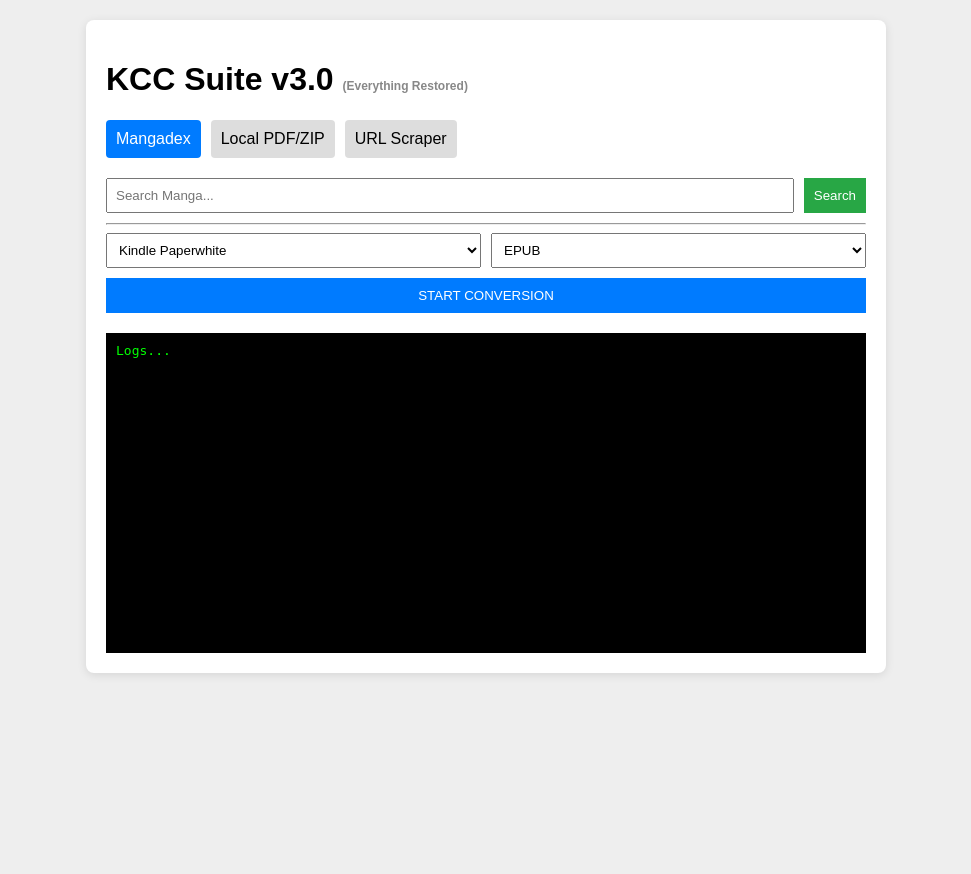
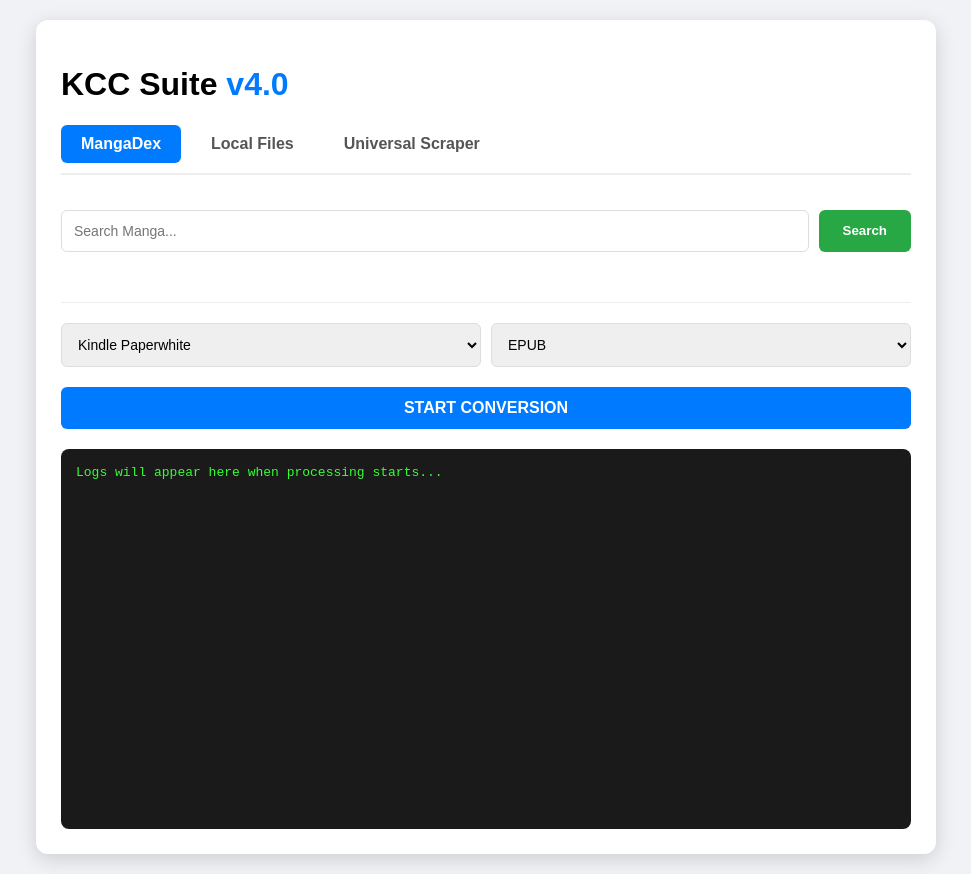
Before and after one commit to clownmandev/kcc-web, a Flask app: page / in a window 1280 px wide. Shown: the whole page, without its empty margins (154-1125 px from the left). Before the commit the page ends 675 px from the top, so only its background shows below. Run offline with Flask 3, Linux system fonts and the light colour scheme; parts of the project's set-up code (start-up, migrations or seed data) failed here and were passed over.

Commit message:
Update index.html

```diff
--- a/templates/index.html
+++ b/templates/index.html
@@ -1,64 +1,73 @@
 <!DOCTYPE html>
 <html lang="en">
 <head>
-    <title>KCC Web v3.0</title>
+    <title>KCC Suite v4.0</title>
     <style>
-        body { font-family: sans-serif; max-width: 800px; margin: 20px auto; background: #eee; }
-        .card { background: white; padding: 20px; border-radius: 8px; box-shadow: 0 2px 10px rgba(0,0,0,0.1); }
-        .tabs { display: flex; gap: 10px; margin-bottom: 20px; }
-        .tab { padding: 10px; background: #ddd; cursor: pointer; border-radius: 4px; }
+        body { font-family: sans-serif; max-width: 900px; margin: 20px auto; background: #f0f2f5; }
+        .card { background: #fff; padding: 25px; border-radius: 12px; box-shadow: 0 5px 20px rgba(0,0,0,0.15); }
+        .tabs { display: flex; gap: 10px; margin-bottom: 20px; border-bottom: 2px solid #eee; padding-bottom: 10px; }
+        .tab { padding: 10px 20px; cursor: pointer; border-radius: 6px; font-weight: bold; color: #555; }
         .tab.active { background: #007bff; color: white; }
-        .section { display: none; }
+        .section { display: none; padding: 15px 0; }
         .section.active { display: block; }
-        #log-window { background: #000; color: #0f0; height: 300px; overflow-y: auto; padding: 10px; font-family: monospace; margin-top: 20px; }
-        .input-row { margin-bottom: 10px; display: flex; gap: 10px; }
-        input, select { padding: 8px; flex: 1; }
-        button { padding: 10px; background: #28a745; color: white; border: none; cursor: pointer; }
+        #log-window { background: #1a1a1a; color: #33ff33; height: 350px; overflow-y: auto; padding: 15px; font-family: 'Courier New', monospace; border-radius: 8px; margin-top: 20px; font-size: 13px; line-height: 1.4; }
+        input, select { padding: 12px; border: 1px solid #ddd; border-radius: 6px; font-size: 14px; }
+        .btn { padding: 12px 24px; border: none; border-radius: 6px; cursor: pointer; font-weight: bold; transition: 0.3s; }
+        .btn-blue { background: #007bff; color: white; width: 100%; margin-top: 20px; font-size: 16px; }
+        .btn-green { background: #28a745; color: white; }
+        .manga-grid { display: grid; grid-template-columns: repeat(auto-fill, minmax(150px, 1fr)); gap: 15px; margin-top: 15px; }
+        .manga-card { border: 1px solid #eee; padding: 10px; text-align: center; cursor: pointer; border-radius: 8px; }
+        .manga-card:hover { border-color: #007bff; background: #f0f7ff; }
+        .manga-card img { width: 100%; height: 180px; object-fit: cover; border-radius: 4px; }
     </style>
 </head>
 <body>
     <div class="card">
-        <h1>KCC Suite v3.0 <small style="font-size: 12px; color: #888;">(Everything Restored)</small></h1>
+        <h1>KCC Suite <span style="color:#007bff">v4.0</span></h1>
         <div class="tabs">
-            <div class="tab active" onclick="setTab('mangadex')">Mangadex</div>
-            <div class="tab" onclick="setTab('local')">Local PDF/ZIP</div>
-            <div class="tab" onclick="setTab('scraper')">URL Scraper</div>
+            <div class="tab active" onclick="setTab('mangadex')">MangaDex</div>
+            <div class="tab" onclick="setTab('local')">Local Files</div>
+            <div class="tab" onclick="setTab('scraper')">Universal Scraper</div>
         </div>
 
         <div id="mangadex" class="section active">
-            <div class="input-row"><input type="text" id="query" placeholder="Search Manga..."><button onclick="search()">Search</button></div>
-            <div id="results"></div>
-            <div id="dex-options" style="display:none; margin-top:10px; background:#f9f9f9; padding:10px;">
-                <span id="sel-title"></span>
-                <div class="input-row">
+            <div style="display:flex; gap:10px;"><input type="text" id="query" style="flex:1" placeholder="Search Manga..."><button class="btn btn-green" onclick="search()">Search</button></div>
+            <div id="results" class="manga-grid"></div>
+            <div id="dex-options" style="display:none; margin-top:20px; padding:15px; background:#f8f9fa; border-radius:8px;">
+                <h3 id="sel-title"></h3>
+                <p id="sel-stats" style="color:#666;"></p>
+                <div style="display:grid; grid-template-columns: 1fr 1fr; gap:10px; margin-bottom:10px;">
                     <input type="number" id="v-start" value="1" placeholder="Vol Start">
                     <input type="number" id="v-end" value="1" placeholder="Vol End">
                 </div>
-                <div class="input-row">
-                    <input type="number" id="c-start" placeholder="Chap Start (Opt)">
-                    <input type="number" id="c-end" placeholder="Chap End (Opt)">
+                <div style="display:grid; grid-template-columns: 1fr 1fr; gap:10px;">
+                    <input type="number" id="c-start" placeholder="Chap Start (Optional)">
+                    <input type="number" id="c-end" placeholder="Chap End (Optional)">
                 </div>
             </div>
         </div>
 
         <div id="local" class="section">
-            <input type="file" id="file-input"><button onclick="uploadFile()">Upload</button>
-            <p id="upload-status"></p>
+            <input type="file" id="file-input" style="width:100%"><br><br>
+            <button class="btn btn-green" onclick="uploadFile()">Upload File</button>
+            <p id="upload-status" style="font-weight:bold; color:#28a745;"></p>
         </div>
 
         <div id="scraper" class="section">
-            <input type="text" id="scrap-url" placeholder="Paste Chapter URL (Mangabat, etc.)" style="width:100%;">
+            <input type="text" id="scrap-url" placeholder="Paste URL (Mangabat, Mangakakalot, etc.)" style="width:100%;">
+            <p style="font-size:12px; color:#888; margin-top:5px;">Note: You can use Volume/Chapter filters here too if the site supports them.</p>
         </div>
 
-        <hr>
-        <div class="input-row">
-            <select id="profile"><option value="KPW">Kindle Paperwhite</option><option value="KV">Kindle Oasis/Voyage</option></select>
-            <select id="format"><option value="EPUB">EPUB</option><option value="MOBI">MOBI</option></select>
+        <div style="margin-top:20px; border-top:1px solid #eee; padding-top:20px;">
+            <div style="display:grid; grid-template-columns: 1fr 1fr; gap:10px;">
+                <select id="profile"><option value="KPW">Kindle Paperwhite</option><option value="KV">Kindle Oasis/Voyage</option></select>
+                <select id="format"><option value="EPUB">EPUB</option><option value="MOBI">MOBI</option><option value="AZW3">AZW3</option></select>
+            </div>
+            <button class="btn btn-blue" onclick="startJob()">START CONVERSION</button>
         </div>
-        <button onclick="startJob()" style="width:100%; background:#007bff;">START CONVERSION</button>
 
-        <div id="log-window">Logs...</div>
-        <div id="dl-link" style="display:none; text-align:center; padding:20px; background:#d4edda; margin-top:10px;"></div>
+        <div id="log-window">Logs will appear here when processing starts...</div>
+        <div id="dl-link" style="display:none; text-align:center; padding:25px; background:#d4edda; margin-top:15px; border-radius:8px; border:2px dashed #28a745;"></div>
     </div>
 
     <script>
@@ -73,13 +82,21 @@
         async function search() {
             const res = await fetch('/api/search', { method: 'POST', body: new URLSearchParams({query: document.getElementById('query').value}) });
             const data = await res.json();
-            document.getElementById('results').innerHTML = data.map(m => `<div onclick="selectM('${m.id}','${m.title}')" style="cursor:pointer; padding:5px; border-bottom:1px solid #eee;">${m.title}</div>`).join('');
+            document.getElementById('results').innerHTML = data.map(m => `
+                <div class="manga-card" onclick="selectM('${m.id}','${m.title.replace(/'/g, "\\'")}')">
+                    <img src="${m.cover}">
+                    <div style="font-size:12px; margin-top:5px; font-weight:bold;">${m.title}</div>
+                </div>`).join('');
         }
 
-        function selectM(id, title) {
+        async function selectM(id, title) {
             selectedId = id; selectedTitle = title;
-            document.getElementById('sel-title').innerText = "Selected: " + title;
+            document.getElementById('sel-title').innerText = title;
             document.getElementById('dex-options').style.display = 'block';
+            const res = await fetch('/api/manga_details', { method: 'POST', body: new URLSearchParams({manga_id: id}) });
+            const data = await res.json();
+            document.getElementById('sel-stats').innerText = `${data.total_chapters} Chapters found in ${data.total_volumes} Volumes`;
+            document.getElementById('v-end').value = data.total_volumes || 1;
         }
 
         async function uploadFile() {
@@ -87,7 +104,7 @@
             const res = await fetch('/api/upload', { method: 'POST', body: fd });
             const data = await res.json();
             localFile = data.filename;
-            document.getElementById('upload-status').innerText = "Uploaded: " + localFile;
+            document.getElementById('upload-status').innerText = "✓ Uploaded: " + localFile;
         }
 
         async function startJob() {
@@ -96,10 +113,11 @@
                 manga_id: selectedId, manga_title: selectedTitle,
                 vol_start: document.getElementById('v-start').value, vol_end: document.getElementById('v-end').value,
                 chap_start: document.getElementById('c-start').value, chap_end: document.getElementById('c-end').value,
-                filename: localFile, chapter_url: document.getElementById('scrap-url').value
+                filename: localFile, url: document.getElementById('scrap-url').value
             });
             const res = await fetch('/api/start_job', { method: 'POST', body: fd });
             const data = await res.json();
+            document.getElementById('dl-link').style.display = 'none';
             poll(data.job_id);
         }
 
@@ -108,11 +126,12 @@
                 const res = await fetch('/api/job_status/' + id);
                 const data = await res.json();
                 document.getElementById('log-window').innerText = data.logs.join('\n');
+                document.getElementById('log-window').scrollTop = document.getElementById('log-window').scrollHeight;
                 if(data.status === 'finished') {
                     clearInterval(interval);
                     document.getElementById('dl-link').style.display = 'block';
-                    document.getElementById('dl-link').innerHTML = `<a href="/download_file/${data.result}">DOWNLOAD SUCCESS: ${data.result}</a>`;
-                }
+                    document.getElementById('dl-link').innerHTML = `<a href="/download_file/${data.result}" style="color:#155724; font-size:18px; font-weight:bold; text-decoration:none;">📥 DOWNLOAD: ${data.result}</a>`;
+                } else if (data.status === 'failed') { clearInterval(interval); alert("Job Failed. Check logs."); }
             }, 1000);
         }
     </script>
```
